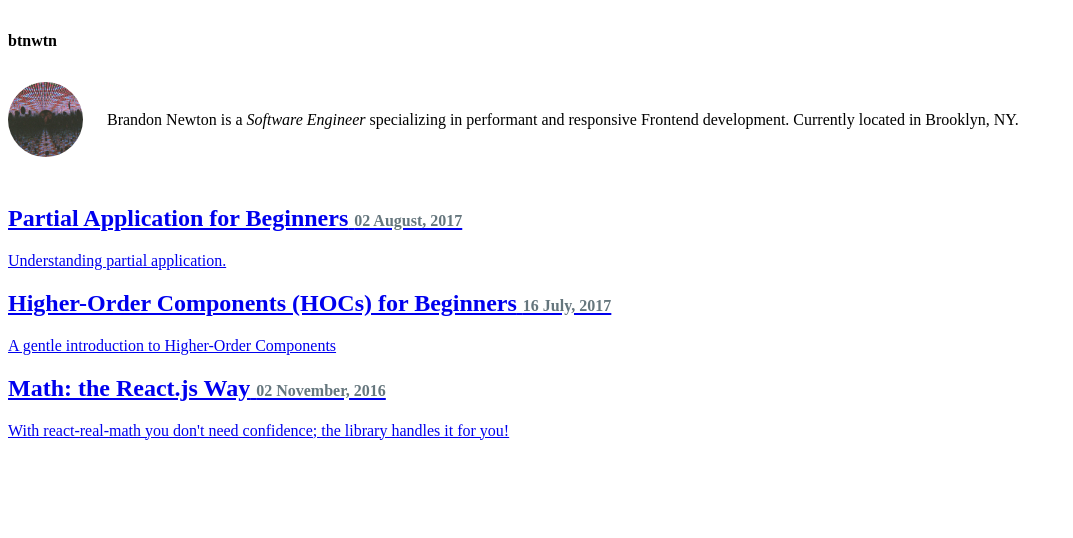
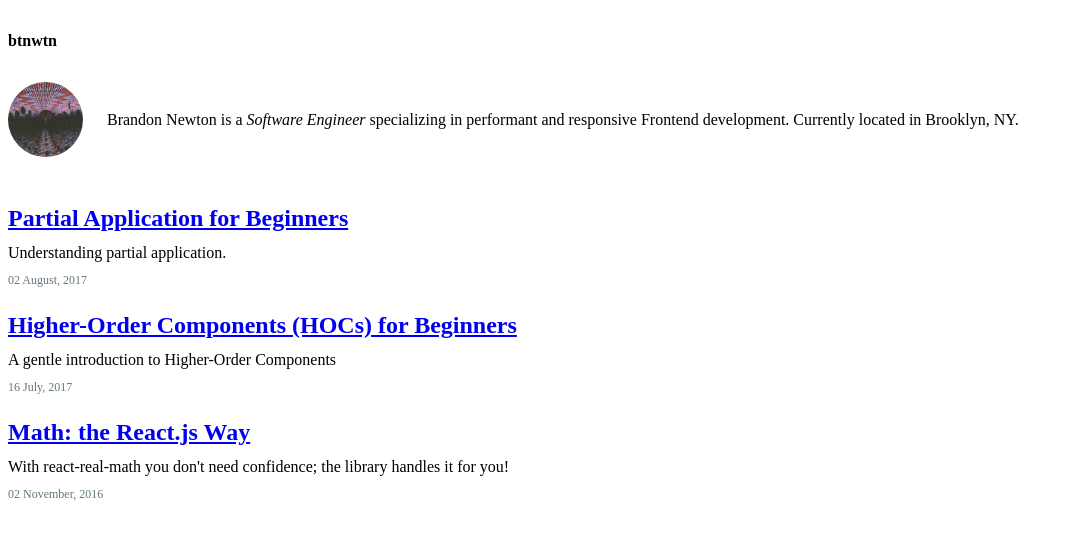
Before and after one commit to btnwtn/www, a Gatsby site: page / in a window 1280 px wide. Shown: the whole page, without its empty margins (0-1073 px from the left). Built offline with nearby package versions, Linux system fonts and the light colour scheme; Gatsby itself is replaced by a stand-in of ours.

Commit message:
tweaking styles

```diff
--- a/package.json
+++ b/package.json
@@ -11,6 +11,7 @@
     "gatsby-remark-twemoji": "0.0.2",
     "gatsby-source-filesystem": "^1.5.33",
     "gatsby-transformer-remark": "^1.7.40",
+    "prism-solarized-dark": "^1.0.1",
     "prismjs": "^1.14.0",
     "react-helmet": "^5.2.0"
   },
--- a/src/layouts/global.css
+++ b/src/layouts/global.css
@@ -10,11 +10,17 @@ html {
 }
 
 body {
+  background-color: hsl(200, 33%, 96%);
   font-family: -apple-system, BlinkMacSystemFont, 'avenir next', avenir,
     'helvetica neue', helvetica, ubuntu, roboto, noto, 'segoe ui', arial,
     sans-serif;
   font-size: 1.1em;
-  color: #2d2d2d;
+  color: hsl(200, 31%, 14%);
+}
+
+::selection {
+  background: #073642;
+  color: hsl(200, 25%, 94%);
 }
 
 a {
@@ -53,12 +59,14 @@ code[class*='language-'] {
 
 /* inline code blocks */
 :not(pre) > code[class*='language-'] {
+  border-radius: 0;
   font-size: 0.8em;
-  color: #586e75;
+  color: hsla(196, 13%, 32%, 1);
+  background-color: hsl(197, 43%, 116%);
 }
 
 .gatsby-highlight-code-line {
-  background-color: #feb;
+  background-color: #12343f;
   display: block;
   margin-right: -1em;
   margin-left: -1em;
@@ -72,7 +80,7 @@ code[class*='language-'] {
  * and overflow that we removed from <pre>.
  */
 .gatsby-highlight {
-  background-color: #fdf6e3;
+  background-color: #002b36;
   border-radius: 0.3em;
   font-size: 0.85em;
   margin: 0.5em 0;
--- a/src/layouts/index.js
+++ b/src/layouts/index.js
@@ -1,8 +1,8 @@
 import React from 'react'
 import Helmet from 'react-helmet'
 
-require('prismjs/themes/prism-solarizedlight.css')
-require('./global.css')
+import 'prism-solarized-dark/prism-solarizeddark.css'
+import './global.css'
 
 const Layout = ({ children, data }) => (
   <div style={{ maxWidth: '40em', marginLeft: 'auto', marginRight: 'auto' }}>
--- a/src/pages/index.js
+++ b/src/pages/index.js
@@ -32,23 +32,21 @@ export default ({ data }) => (
         and responsive Frontend development. Currently located in Brooklyn, NY.
       </p>
     </div>
-    {data.allMarkdownRemark.edges.map(({ node }) => (
-      <section key={node.id}>
-        <h1>
-          <Link to={node.fields.permalink}>
-            {node.frontmatter.title}{' '}
-            <span style={{ fontSize: '1rem', color: '#65767d' }}>
-              {node.frontmatter.date}
-            </span>
-          </Link>
-        </h1>
-        <Link to={node.fields.permalink}>
-          <p>
+    <div>
+      {data.allMarkdownRemark.edges.map(({ node }) => (
+        <section key={node.id} style={{ marginBottom: '1.5em' }}>
+          <h1 style={{ margin: 0, marginBottom: '.75rem' }}>
+            <Link to={node.fields.permalink}>{node.frontmatter.title}</Link>
+          </h1>
+          <p style={{ margin: 0, marginBottom: '.5em' }}>
             {node.frontmatter.excerpt ? node.frontmatter.excerpt : node.excerpt}
           </p>
-        </Link>
-      </section>
-    ))}
+          <span style={{ fontSize: '.75em', color: '#65767d' }}>
+            {node.frontmatter.date}
+          </span>
+        </section>
+      ))}
+    </div>
   </div>
 )
 
```
Also changed, not shown: 1 other file.
